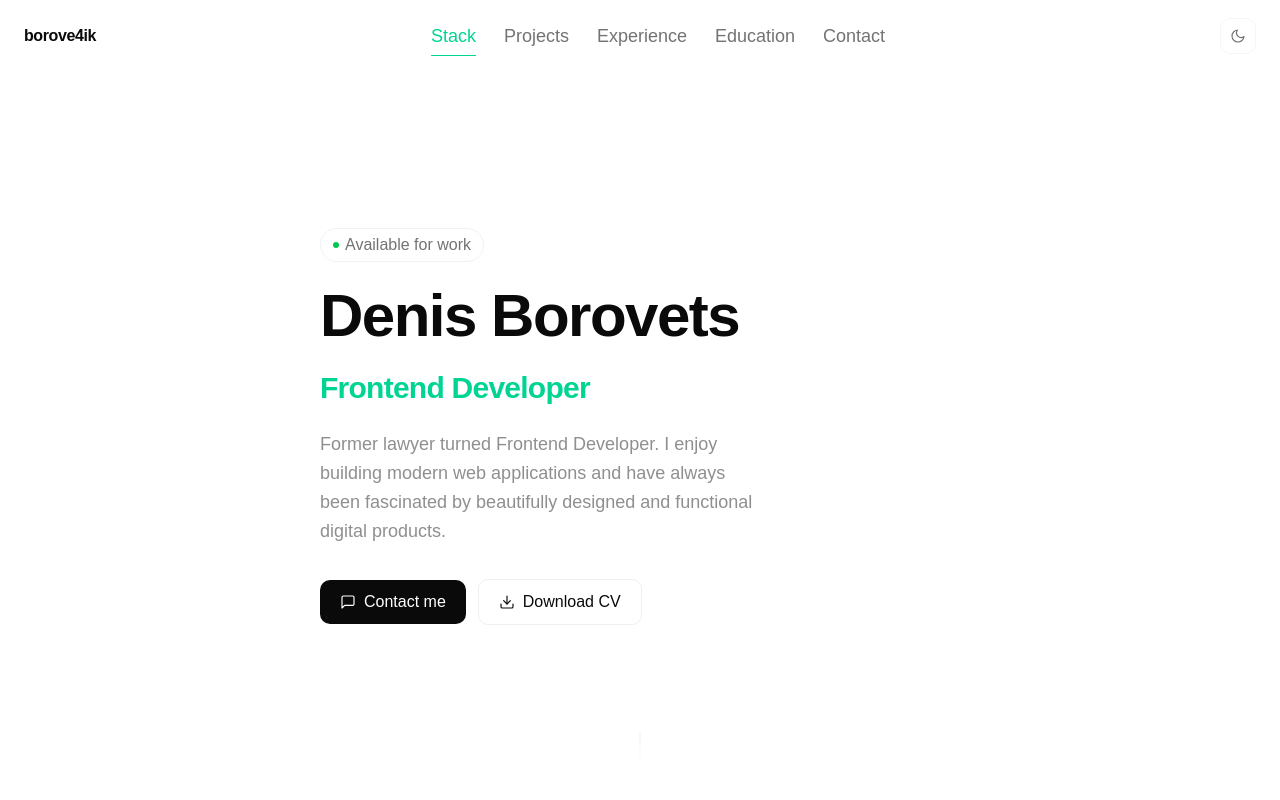
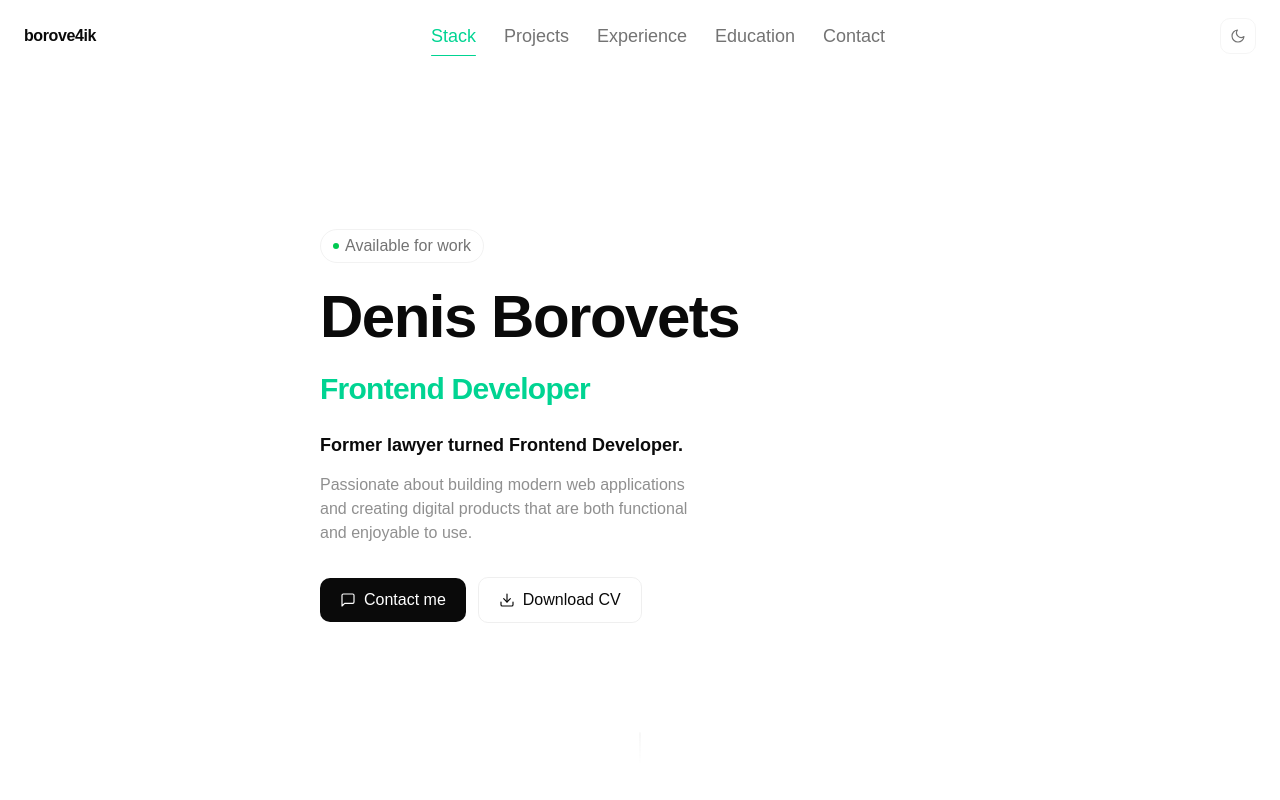
Before and after one commit to borove4ik/borove4ik-web-portfolio, a Next.js app in the folder borove4ik-web-portfolio/: page / in a window 1280 px wide. Shown: the top 800 px of the page. Built offline with nearby package versions, Linux system fonts and the light colour scheme; a web font is replaced by a local one.

Commit message:
changed description

```diff
--- a/borove4ik-web-portfolio/src/components/sections/Hero.tsx
+++ b/borove4ik-web-portfolio/src/components/sections/Hero.tsx
@@ -87,15 +87,20 @@ export function HeroSection() {
 
           {/* Должность */}
           <motion.div variants={item}>
-            <p className="text-4xl sm:text-3xl font-semibold text-emerald-400 tracking-tight">
+            <p className="text-4xl sm:text-3xl font-bold text-emerald-400 tracking-tight">
               {ROLE}
             </p>
           </motion.div>
 
-          <motion.div variants={item}>
-            <p className="text-lg text-muted-foreground/80 font-medium leading-relaxed max-w-md">
-              Former lawyer turned Frontend Developer. I enjoy building modern web applications and have always been fascinated by beautifully designed and functional digital products.
-            </p>
+          <motion.div variants={item} className="flex flex-col gap-2">
+            <div className="max-w-sm">
+              <p className="text-lg font-semibold leading-relaxed">
+                Former lawyer turned Frontend Developer.
+              </p>
+              <p className="text-base text-muted-foreground/80 mt-3">
+                Passionate about building modern web applications and creating digital products that are both functional and enjoyable to use.
+              </p>
+            </div>
           </motion.div>
 
           <motion.div
```
